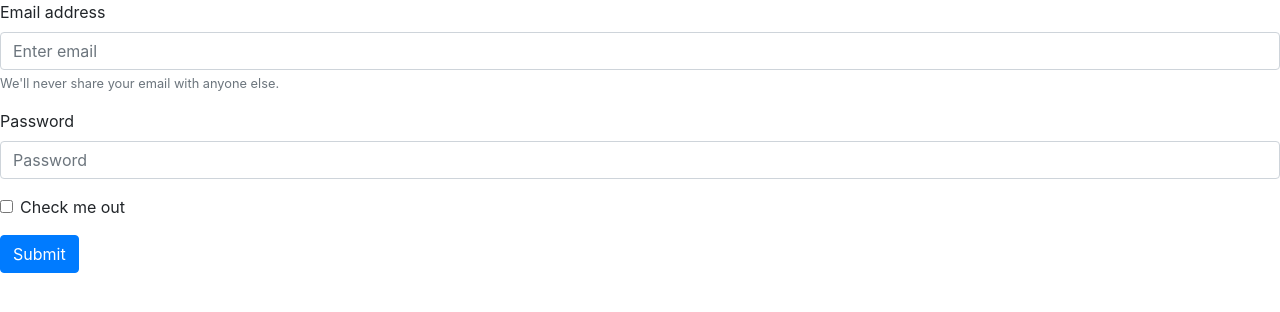
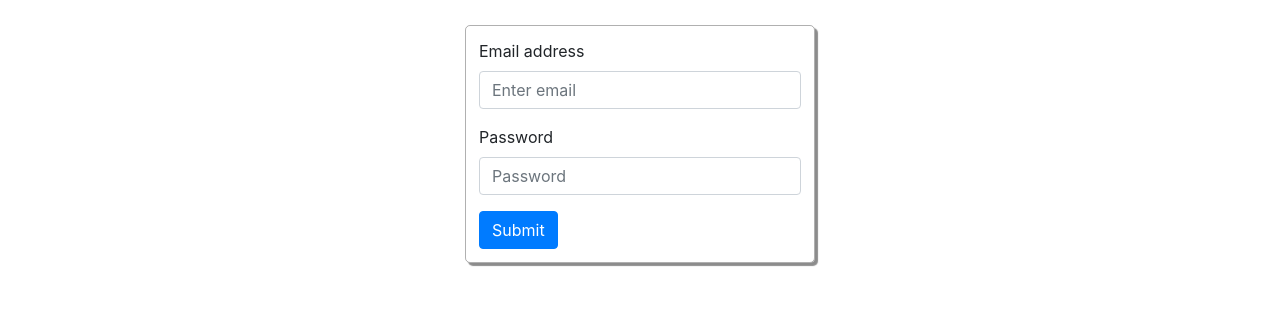
Before and after one commit to jw526/cs673, a PHP site: page / in a window 1280 px wide. Shown: the top 312 px of the page. Run offline with PHP 8.4, Linux system fonts and the light colour scheme.

Commit message:
added templates

```diff
--- /dev/null
+++ b/controllers/app.js
@@ -0,0 +1,26 @@
+/**
+ * @author Michael Citro
+ * @summary This is the main js will that will initalize the App name space
+ */
+
+// Init App
+window.App = window.App || {};
+
+// We will store the App State Here
+window.App.state = {
+  userInfo: {
+    username: null,
+    email: null,
+  },
+  portfolio: {}
+}
+
+// Utils will go here
+window.App.utils = {
+
+}
+
+// Endpoints will go here
+window.App.endpoints = {
+  login: '/apis/login.php'
+}
--- /dev/null
+++ b/controllers/user.js
@@ -0,0 +1,21 @@
+/**
+ * @author Michael Citro
+ * @summary This will expose user controller in our app
+ */
+
+window.App = window.App || {};
+
+// This will init all user controllers
+(function(App) {
+
+  // This will expose the user controller
+  App.User = {
+    getUserBasicInfo: _getUserInfo
+  }
+
+
+  function _getUserInfo() {
+    App.ajax(App.endpoints.getUserBasicInfo)
+  }
+
+})(window.App)
--- a/index.css
+++ b/index.css
@@ -0,0 +1,14 @@
+.login-form {
+  width: 350px;
+  display: inline-block;
+  box-shadow: 3px 3px 1px rgba(0, 0, 0, 0.45);
+  border-radius: 5px;
+  border: 1px solid #0000004f;
+  padding: 13px;
+  margin-top: 25px;
+  text-align: left;
+}
+
+.center {
+  text-align: center;
+}
--- a/index.php
+++ b/index.php
@@ -1,20 +1,15 @@
 <!DOCTYPE html>
 <html>
   <?php include('./pages/partials/header.php'); ?>
-<body>
-  <form>
+<body class="center">
+  <form class="login-form">
     <div class="form-group">
       <label for="exampleInputEmail1">Email address</label>
       <input type="email" class="form-control" id="exampleInputEmail1" aria-describedby="emailHelp" placeholder="Enter email">
-      <small id="emailHelp" class="form-text text-muted">We'll never share your email with anyone else.</small>
     </div>
     <div class="form-group">
       <label for="exampleInputPassword1">Password</label>
       <input type="password" class="form-control" id="exampleInputPassword1" placeholder="Password">
-    </div>
-    <div class="form-group form-check">
-      <input type="checkbox" class="form-check-input" id="exampleCheck1">
-      <label class="form-check-label" for="exampleCheck1">Check me out</label>
     </div>
     <button type="submit" class="btn btn-primary">Submit</button>
   </form>
--- a/pages/partials/footer.php
+++ b/pages/partials/footer.php
@@ -0,0 +1,4 @@
+<script src="/libs/jquery.js"></script>
+<script src="/libs/bootstrap/js/bootstrap.min.js"></script>
+<script src="/controllers/app.js"></script>
+<script src="/controllers/user.js"></script>
```
